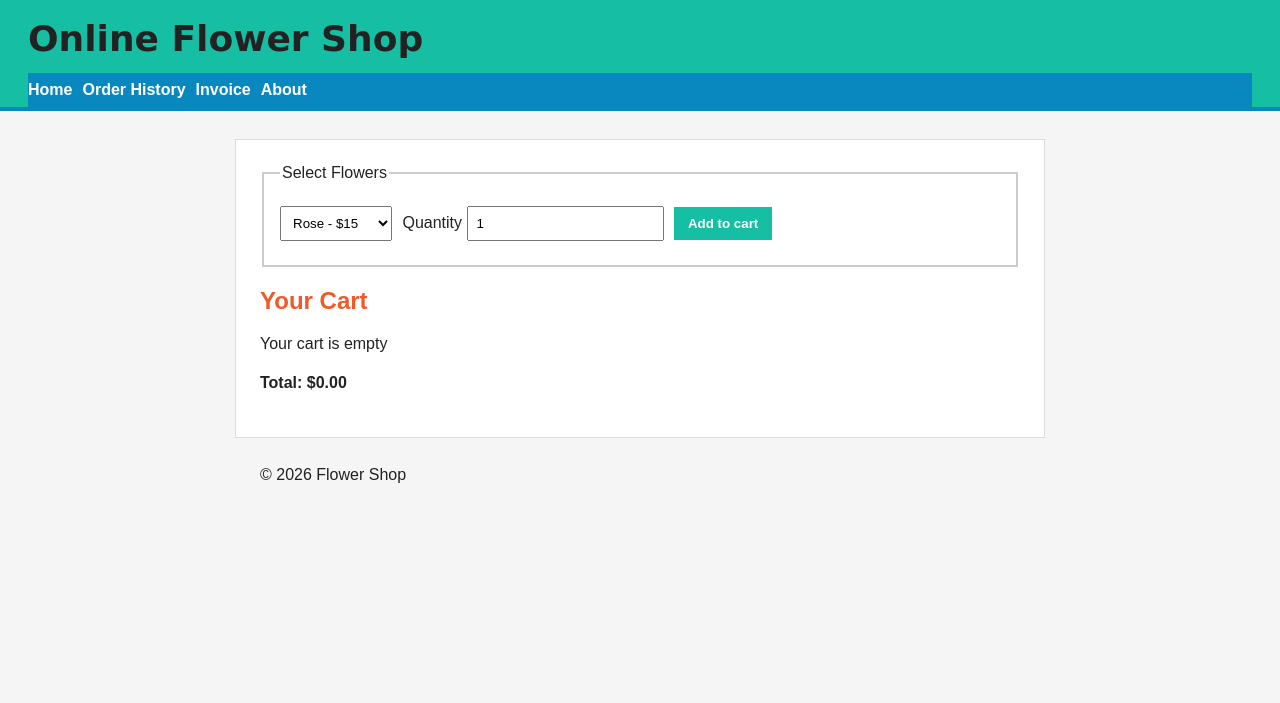
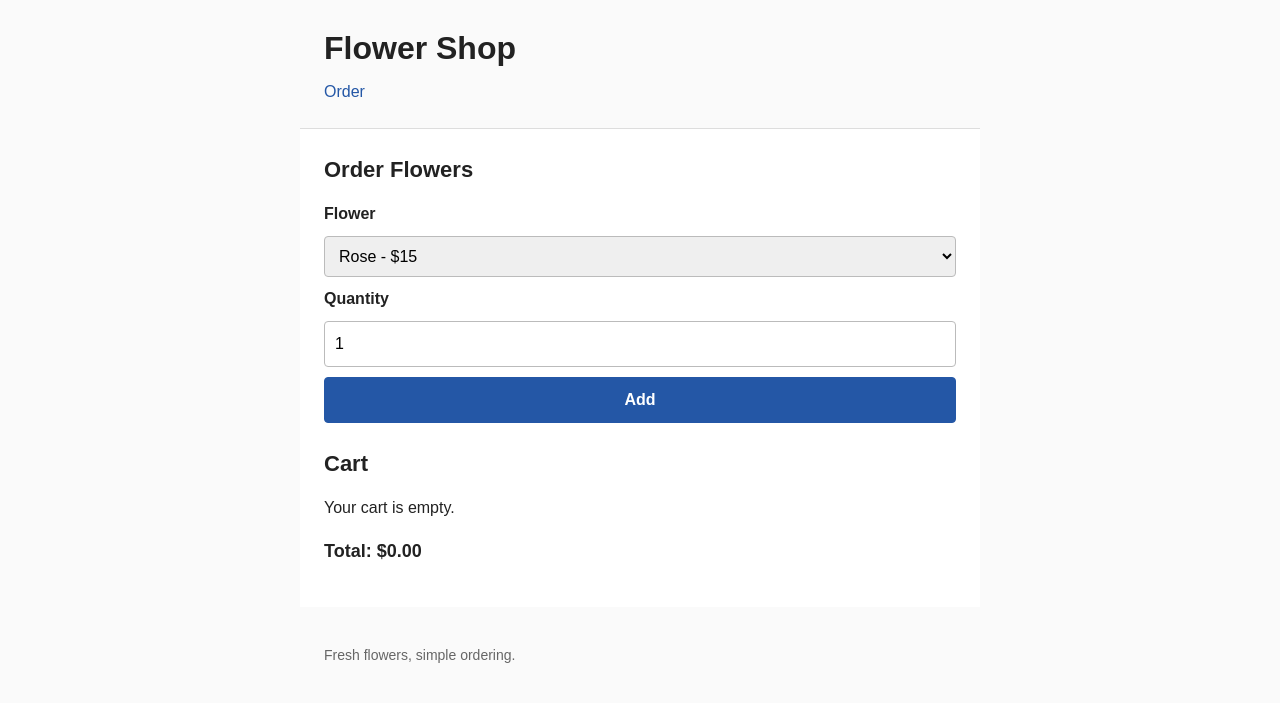
Before and after one commit to st25326-art/CSC2_Flask_Practise, a Flask app: page / in a window 1280 px wide. Shown: the top 703 px of the page. Run offline with Flask 3, Linux system fonts and the light colour scheme.

Commit message:
Simplify flower shop website

```diff
--- a/app.py
+++ b/app.py
@@ -8,9 +8,7 @@ app.secret_key = 'supersecretkey'
 def load_data():
     with open("data/flowers.json") as file:
         flowers = json.load(file)
-    with open("data/addons.json") as file:
-        addons = json.load(file)
-    return flowers, addons
+    return flowers
 
 
 def calculate_total(cart):
@@ -20,13 +18,12 @@ def calculate_total(cart):
 
 @app.route("/")
 def home():
-    flowers, addons = load_data()
+    flowers = load_data()
     cart = session.get('cart', {})
     total = calculate_total(cart)
     return render_template(
         "index.html",
         flowers=flowers,
-        addons=addons,
         cart=cart,
         total=total
     )
@@ -36,7 +33,7 @@ def home():
 def add_to_cart():
     flower = request.form['flower']
     quantity = int(request.form['quantity'])
-    flowers, addons = load_data()
+    flowers = load_data()
     cart = session.get('cart', {})
 
     if flower not in flowers:
--- a/static/css/style.css
+++ b/static/css/style.css
@@ -1,33 +1,35 @@
+* {
+  box-sizing: border-box;
+}
+
 body {
+  margin: 0;
+  background: #fafafa;
+  color: #222;
   font-family: Arial, sans-serif;
-  background-color: #f5f5f5;
-  margin: 0;
-  color: #222;
+  line-height: 1.5;
+}
+
+header,
+main,
+footer {
+  max-width: 680px;
+  margin: 0 auto;
+  padding: 24px;
 }
 
 header {
-  background-color: #16bfa3;
-  border-bottom: 4px solid #0987bf;
-  padding: 18px 28px 0;
+  border-bottom: 1px solid #ddd;
 }
 
 header h1 {
-  font-family: cursive;
-  font-size: 36px;
-  margin: 0 0 14px;
-}
-
-nav {
-  background-color: #0987bf;
-  display: flex;
-  flex-wrap: wrap;
-  gap: 10px;
-  padding: 8px 0;
+  margin: 0 0 8px;
+  font-size: 32px;
+  font-weight: 700;
 }
 
 nav a {
-  color: white;
-  font-weight: bold;
+  color: #2457a6;
   text-decoration: none;
 }
 
@@ -36,64 +38,89 @@ nav a:hover {
 }
 
 main {
-  max-width: 760px;
-  margin: 28px auto;
-  background-color: white;
-  padding: 24px;
-  border: 1px solid #ddd;
+  background: #fff;
 }
 
 h2 {
-  color: #f05a28;
+  margin: 0 0 16px;
+  font-size: 22px;
 }
 
-fieldset {
-  border: 2px solid #ccc;
-  padding: 16px;
+form {
+  display: grid;
+  gap: 10px;
+  margin-bottom: 24px;
+}
+
+label {
+  font-weight: 700;
 }
 
 select,
-input[type="number"] {
-  padding: 8px;
-  margin: 8px 6px 8px 0;
+input,
+button {
+  width: 100%;
+  border: 1px solid #bbb;
+  border-radius: 4px;
+  font: inherit;
+  padding: 10px;
 }
 
-button[type="submit"] {
-  background-color: #16bfa3;
-  border: 0;
-  color: white;
+button {
+  background: #2457a6;
+  border-color: #2457a6;
+  color: #fff;
   cursor: pointer;
-  font-weight: bold;
-  padding: 9px 14px;
+  font-weight: 700;
 }
 
-button[type="submit"]:hover {
-  background-color: #0987bf;
+button:hover {
+  background: #1d4685;
 }
 
 .flashes {
-  color: #222;
-  margin: 18px 0;
+  margin: 0 0 24px;
+  padding-left: 20px;
+}
+
+.cart {
+  list-style: none;
+  margin: 0 0 16px;
+  padding: 0;
+}
+
+.cart li {
+  display: grid;
+  grid-template-columns: 1fr auto auto;
+  gap: 12px;
+  align-items: center;
+  border-bottom: 1px solid #eee;
+  padding: 10px 0;
+}
+
+.cart a {
+  color: #9b2c2c;
+}
+
+.total {
+  font-size: 18px;
+  font-weight: 700;
 }
 
 footer {
-  max-width: 760px;
-  margin: 0 auto 30px;
-  padding: 0 24px;
+  color: #666;
+  font-size: 14px;
 }
 
-@media (max-width: 600px) {
-  header {
-    padding: 16px 18px 0;
+@media (max-width: 520px) {
+  header,
+  main,
+  footer {
+    padding: 18px;
   }
 
-  header h1 {
-    font-size: 30px;
-  }
-
-  main {
-    margin: 0;
-    border-left: 0;
-    border-right: 0;
+  .cart li {
+    grid-template-columns: 1fr;
+    gap: 4px;
   }
 }
--- a/templates/base.html
+++ b/templates/base.html
@@ -8,12 +8,9 @@
   </head>
   <body>
     <header>
-      <h1>Online Flower Shop</h1>
+      <h1>Flower Shop</h1>
       <nav>
-        <a href="{{ url_for('home') }}">Home</a>
-        <a href="{{ url_for('order_history') }}">Order History</a>
-        <a href="{{ url_for('invoices') }}">Invoice</a>
-        <a href="{{ url_for('about') }}">About</a>
+        <a href="{{ url_for('home') }}">Order</a>
       </nav>
     </header>
 
@@ -22,7 +19,7 @@
     </main>
 
     <footer>
-      <p>&copy; 2026 Flower Shop</p>
+      <p>Fresh flowers, simple ordering.</p>
     </footer>
   </body>
 </html>
--- a/templates/index.html
+++ b/templates/index.html
@@ -1,20 +1,22 @@
 {% extends "base.html" %}
 
-{% block title %}Home - Flower Shop{% endblock %}
+{% block title %}Flower Shop{% endblock %}
 
 {% block content %}
+<h2>Order Flowers</h2>
+
 <form action="{{ url_for('add_to_cart') }}" method="post">
-  <fieldset>
-    <legend>Select Flowers</legend>
+  <label for="flower">Flower</label>
   <select name="flower" id="flower">
     {% for flower, details in flowers.items() %}
     <option value="{{ flower }}">{{ flower }} - ${{ details['price'] }}</option>
     {% endfor %}
   </select>
+
   <label for="quantity">Quantity</label>
-    <input type="number" name="quantity" value="1" min="1">
-    <button type="submit">Add to cart</button>
-  </fieldset>
+  <input id="quantity" type="number" name="quantity" value="1" min="1">
+
+  <button type="submit">Add</button>
 </form>
 
 {% with messages = get_flashed_messages() %}
@@ -27,20 +29,20 @@
   {% endif %}
 {% endwith %}
 
-<h2>Your Cart</h2>
+<h2>Cart</h2>
 {% if cart %}
-  <ul>
+  <ul class="cart">
     {% for item, details in cart.items() %}
     <li>
-      {{ item }}: {{ '%.2f' % details['quantity'] }} x ${{ details['price'] }}
-      = ${{ details['quantity'] * details['price'] }}
-      <a href="{{ url_for('remove_from_cart', item=item) }}">[Remove]</a>
+      <span>{{ item }} x {{ details['quantity'] }}</span>
+      <span>${{ '%.2f' % (details['quantity'] * details['price']) }}</span>
+      <a href="{{ url_for('remove_from_cart', item=item) }}">Remove</a>
     </li>
     {% endfor %}
   </ul>
 {% else %}
-  <p>Your cart is empty</p>
+  <p>Your cart is empty.</p>
 {% endif %}
 
-<h4>Total: ${{ '%.2f' % total }}</h4>
+<p class="total">Total: ${{ '%.2f' % total }}</p>
 {% endblock %}
```
Also changed, not shown: static/style.css (added). Lines whose indentation alone changed are shown as unchanged.
